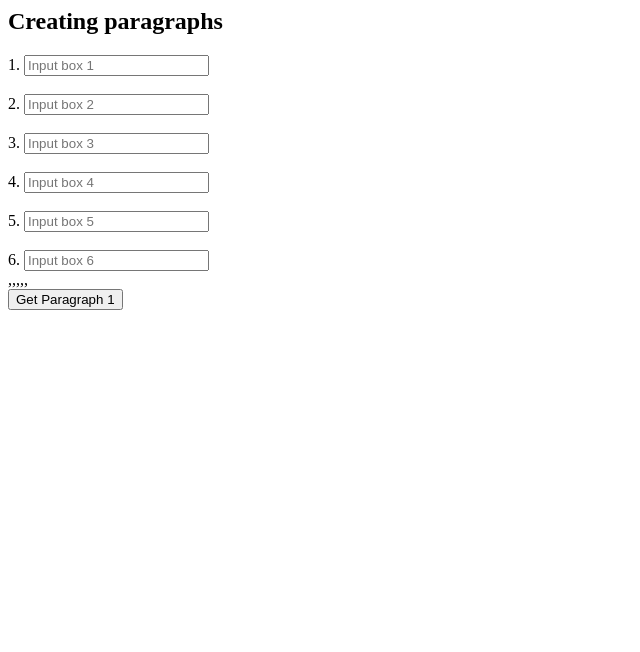
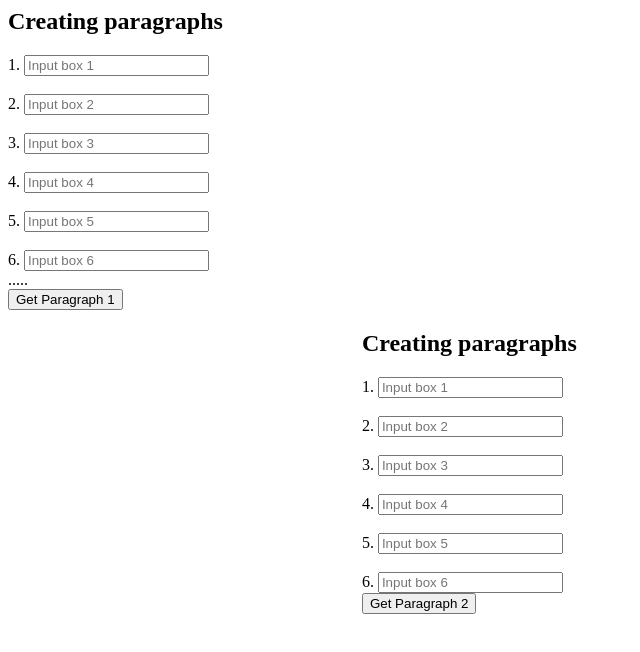
Before and after one commit to Sanaaggarwal/c80-paragraph-join-functions, a plain HTML site: page index.html in a window 1280 px wide. Both pictures are taken after a click on the button "Get Paragraph 1". Shown: the whole page, without its empty margins (0-640 px from the left). Drawn offline with Linux system fonts and the light colour scheme.

Commit message:
Add files via upload

```diff
--- a/index.html
+++ b/index.html
@@ -3,6 +3,7 @@
         <title>Creating paragraph with join function</title>
     </head>
     <body>
+        <div style="width:45%">
         <h2>Creating paragraphs</h2>
         <span>1. </span>
         <input type="text" id="input_1" placeholder="Input box 1">
@@ -23,6 +24,31 @@
         <input type="text" id="input_6" placeholder="Input box 6">
         <div id="showparagraph1"></div>
         <button onclick="getparagraph1()">Get Paragraph 1</button>
+        </div>
+        <div style="width:45%">
+            <span style="float:right">
+         <h2>Creating paragraphs</h2>
+        <span>1. </span>
+        <input type="text" id="input1" placeholder="Input box 1">
+        <br><br>
+        <span>2. </span>
+        <input type="text" id="input2" placeholder="Input box 2">
+        <br><br>
+        <span>3. </span>
+        <input type="text" id="input3" placeholder="Input box 3">
+        <br><br>
+        <span>4. </span>
+        <input type="text" id="input4" placeholder="Input box 4">
+        <br><br>
+        <span>5. </span>
+        <input type="text" id="input5" placeholder="Input box 5">
+        <br><br>
+        <span>6. </span>
+        <input type="text" id="input6" placeholder="Input box 6">
+        <div id="showparagraph2"></div>
+        <button onclick="getparagraph2()">Get Paragraph 2</button>
+    </span>
+</div>
     </body>
     <script src="main.js"></script>
 </html>
--- a/main.js
+++ b/main.js
@@ -3,6 +3,12 @@ function getparagraph1(){
     for(var i=1;i<=6;i++){
         inputs.push(document.getElementById("input_"+i).value);
     }
-    inputs.join(".");
-    document.getElementById("showparagraph1").innerHTML=inputs;
+    document.getElementById("showparagraph1").innerHTML=inputs.join(".");
 }
+function getparagraph2(){
+    var input=[];
+    for(var i=1;i<=6;i++){
+        input.push(document.getElementById("input"+i).value);
+    }
+    document.getElementById("showparagraph2").innerHTML=input.join(".");
+}
```
